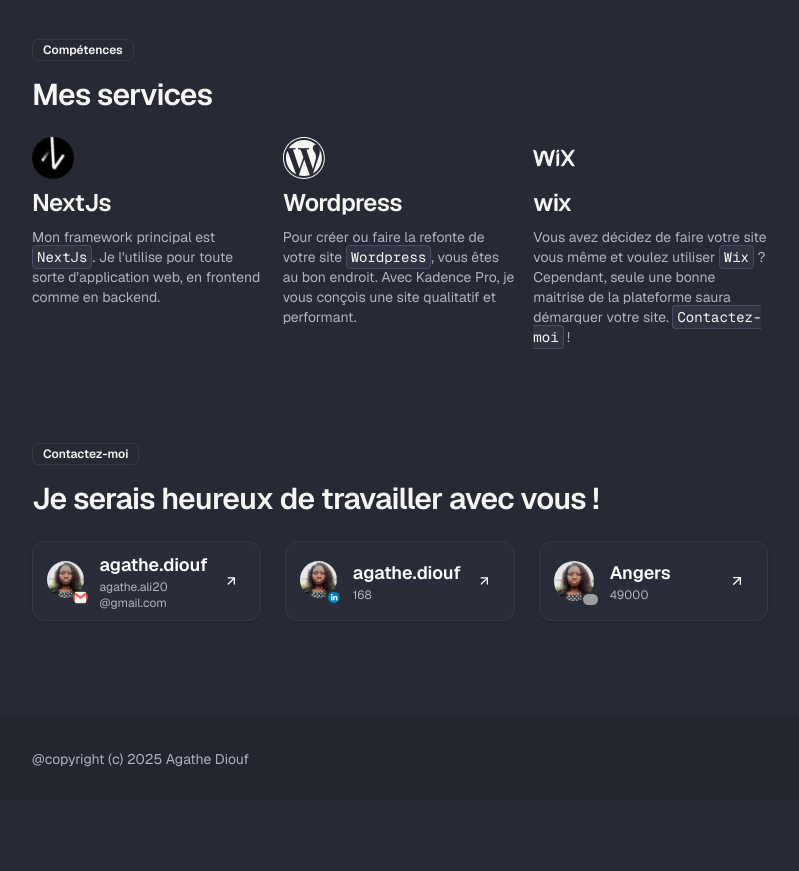
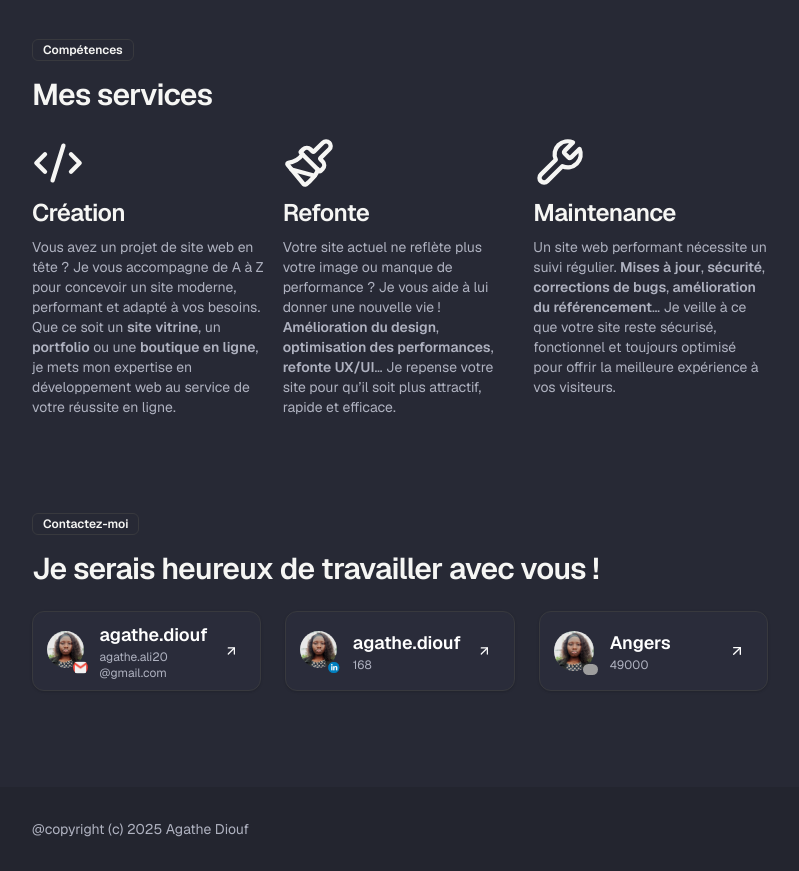
Before and after one commit to Gnilane95/agathe-portfolio-nextjs, a Next.js app: page / in a window 1280 px wide. Shown: the part 1840-2711 px from the top of the page, without its empty margins (240-1039 px from the left). Before the commit the page ends 2641 px from the top, so only its background shows below. Built offline with nearby package versions, Linux system fonts and the light colour scheme; grey boxes are pictures that could not be loaded; a web font is replaced by a local one.

Commit message:
Section skills modified

```diff
--- a/app/_components/Skills.tsx
+++ b/app/_components/Skills.tsx
@@ -5,6 +5,7 @@ import { Badge } from "@/components/ui/badge";
 import { NextjsLogo } from "./icons/NextjsLogo";
 import { WordpressLogo } from "./icons/WordpressLogo";
 import { WixLogo } from "./icons/WixLogo";
+import { CodeXml, Paintbrush, Wrench } from "lucide-react";
 
 export const Skills = () => {
     return (
@@ -15,19 +16,22 @@ export const Skills = () => {
         </h2>
         <div className="flex max-md:flex-col gap-4">
             <div className="flex flex-col gap-2 flex-1">
-                <NextjsLogo size={42} className="animate-spin" style={{ animationDuration : "10s" }}/>
-                <h3 className="text-2xl font-semibold tracking-tight">NextJs</h3>
-                <p className="text-sm text-muted-foreground">Mon framework principal est <Code>NextJs</Code>. Je l&apos;utilise pour toute sorte d&apos;application web, en frontend comme en backend.</p>
+                {/* <NextjsLogo size={42} className="animate-spin" style={{ animationDuration : "10s" }}/> */}
+                <CodeXml size={52} />
+                <h3 className="text-2xl font-semibold tracking-tight">Création</h3>
+                <p className="text-sm text-muted-foreground">
+                    Vous avez un projet de site web en tête ? Je vous accompagne de A à Z pour concevoir un site moderne, performant et adapté à vos besoins. Que ce soit un <span className="font-semibold">site vitrine</span>, un <span className="font-semibold">portfolio</span> ou une <span className="font-semibold">boutique en ligne</span>, je mets mon expertise en développement web au service de votre réussite en ligne.
+                </p>
             </div>
             <div className="flex flex-col gap-2 flex-1">
-                <WordpressLogo size={42}/>
-                <h3 className="text-2xl font-semibold tracking-tight">Wordpress</h3>
-                <p className="text-sm text-muted-foreground">Pour créer ou faire la refonte de votre site <Code>Wordpress</Code>, vous êtes au bon endroit. Avec Kadence Pro, je vous conçois une site qualitatif et performant.</p>
+                <Paintbrush size={52} />
+                <h3 className="text-2xl font-semibold tracking-tight">Refonte</h3>
+                <p className="text-sm text-muted-foreground">Votre site actuel ne reflète plus votre image ou manque de performance ? Je vous aide à lui donner une nouvelle vie ! <span className="font-semibold">Amélioration du design</span>, <span className="font-semibold">optimisation des performances</span>, <span className="font-semibold">refonte UX/UI</span>… Je repense votre site pour qu’il soit plus attractif, rapide et efficace.</p>
             </div>
             <div className="flex flex-col gap-2 flex-1">
-                <WixLogo size={42} />
-                <h3 className="text-2xl font-semibold tracking-tight">wix</h3>
-                <p className="text-sm text-muted-foreground">Vous avez décidez de faire votre site vous même et voulez utiliser <Code>Wix</Code> ? Cependant, seule une bonne maitrise de la plateforme saura démarquer votre site. <Link href="#me-contacter"><Code>Contactez-moi</Code></Link> !</p>
+                <Wrench size={52} />
+                <h3 className="text-2xl font-semibold tracking-tight">Maintenance</h3>
+                <p className="text-sm text-muted-foreground">Un site web performant nécessite un suivi régulier. <span className="font-semibold">Mises à jour</span>, <span className="font-semibold">sécurité</span>, <span className="font-semibold">corrections de bugs</span>, <span className="font-semibold">amélioration du référencement</span>… Je veille à ce que votre site reste sécurisé, fonctionnel et toujours optimisé pour offrir la meilleure expérience à vos visiteurs.</p>
             </div>
         </div>
     </Section>
```
